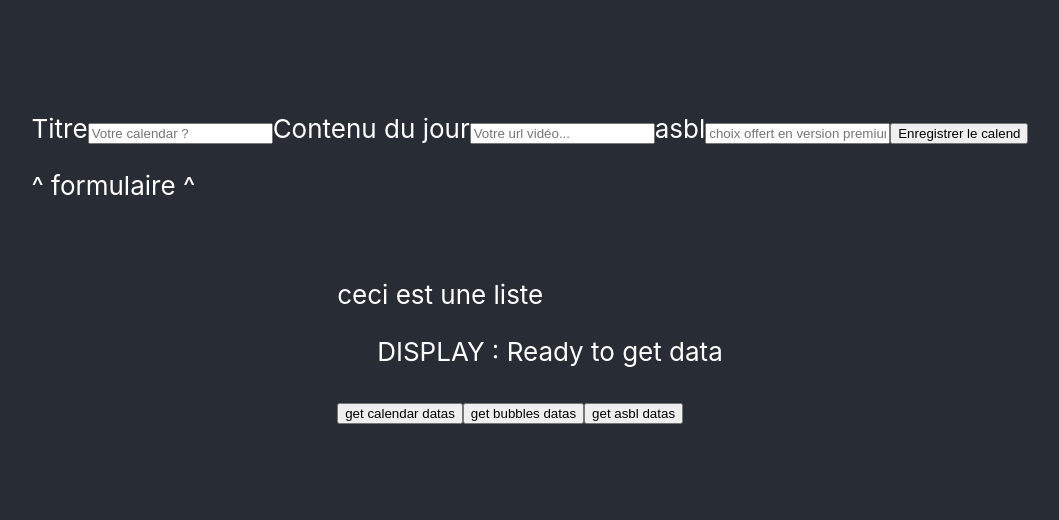
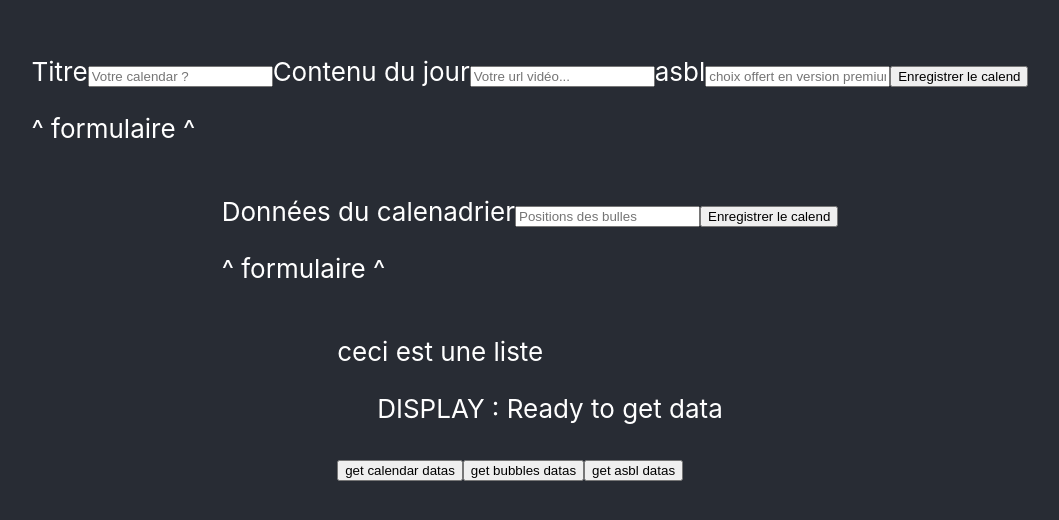
Before and after one commit to BaudhuinPie/Hackathon_front_Calendar, a React (Create React App) app: page / in a window 1280 px wide. Shown: the part 132-652 px from the top of the page, without its empty margins (110-1169 px from the left). Built offline with nearby package versions, Linux system fonts and the light colour scheme.

Commit message:
POST component to save the calendar display bubble possitions. By Pierre - 01h07

```diff
--- a/src/App.js
+++ b/src/App.js
@@ -5,6 +5,8 @@ import './App.css';
 //import MoviesList from './components/MoviesList';
 import InputGETserver from './components/InputGETserver';
 import InputPOSTserver from './components/InputPOSTserver';
+import UpDatePOSTmycalendar from './components/UpDatePOSTmycalendar';
+
 
 
 // répuc les datas
@@ -19,7 +21,7 @@ class App extends React.Component {
         <header className="App-header">
           {/* <MovieForm/> */}
           <InputPOSTserver/>
-          <p></p>
+          <p><UpDatePOSTmycalendar/></p>
           {/* <MoviesList/> */}
           <InputGETserver/>
         </header>
--- a/src/components/InputPOSTserver.js
+++ b/src/components/InputPOSTserver.js
@@ -26,8 +26,9 @@ export default class InputPOSTserver extends React.Component {
         console.log ("qui était : ", this.state);
         let opCors = { methods: 'Post'}
 
-        fetch('http://localhost:5000/api/movies', { // On créée ici l'adresse URL puis on va ensuite aller paramétrer le serveur.
+        fetch('http://localhost:5555/api/akacalendar', { // On créée ici l'adresse URL puis on va ensuite aller paramétrer le serveur.
           method: 'POST' ,
+          mode : 'cors',
           body: JSON.stringify(this.state), // this.dataform,
           headers: {'Content-Type':'application/json' } //Précise le type de data envoyé vers le serveur.
 
--- /dev/null
+++ b/src/components/UpDatePOSTmycalendar.js
@@ -0,0 +1,61 @@
+import React from 'react';
+const cors = require('cors');
+
+export default class UpDatePOSTserver extends React.Component {
+    constructor (props) {
+        super(props);
+        this.state = {
+                someKeyDisplay: {someData : "latitude 1"},
+                someOtherDisplay: {someOtherData : "latitude 2"}
+        }
+    }
+
+
+    handleSubmission = (event) => {
+        event.preventDefault(); // on va plutôt redéfinir plus bas la façon d'envoyer les datas.
+
+        //let opCors = { methods: 'Post'}
+
+        let mycalendar = {};
+        for(let displa in this.state) {
+            mycalendar[displa] = 'should be key display content';//this.state.displa ;
+        }
+        console.log(JSON.stringify(mycalendar));
+            console.log ("qui était : ", mycalendar);
+        fetch('http://localhost:5555/api/akacalendar/mycalendar', { // On créée ici l'adresse URL puis on va ensuite aller paramétrer le serveur.
+          method: 'POST' ,
+          mode : 'cors',
+          body: JSON.stringify(mycalendar), // this.dataform,
+          headers: {'Content-Type':'application/json' } //Précise le type de data envoyé vers le serveur.
+
+        })
+    }
+
+    handleInput = (event) => {  // Met à jour le contenu en direct tq le texte en entrée est rendu après passage dans le state pour être affiché.
+             console.log("changing input value...")
+        this.setState({
+            somethirddisplay: event.target.value //!!!!!!!!!!!!!!!!!!!!!    !!!!!!!!!!    !!!!!!!   !!!!!!!
+        });
+            //console.log(event.target.name, event.target.value);
+    }
+
+    render() {
+        let calend = this.state;
+
+        return (
+
+            <div>
+                <form onSubmit={this.handleSubmission} >
+                    <label htmlFor="mycalendar">Données du calenadrier</label>
+                    <input
+                        id="mycalendar" name="mycalendar"
+                        type="text" placeholder="Positions des bulles"
+                        value ={calend.mycalendar} onChange={this.handleInput}
+                        />
+                    <button>Enregistrer le calend</button>
+                    <p>^ formulaire ^</p>
+                </form>
+            </div>
+        )
+    }
+};
```
